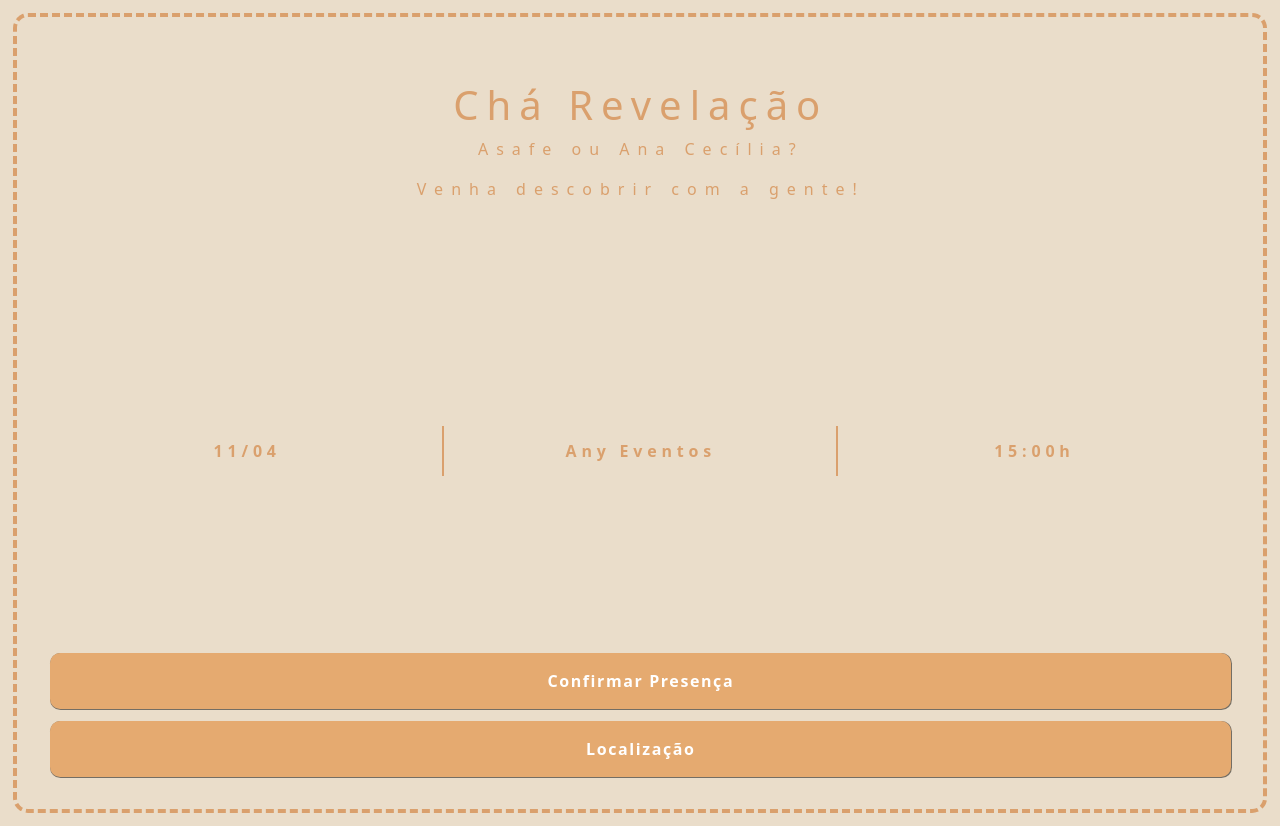
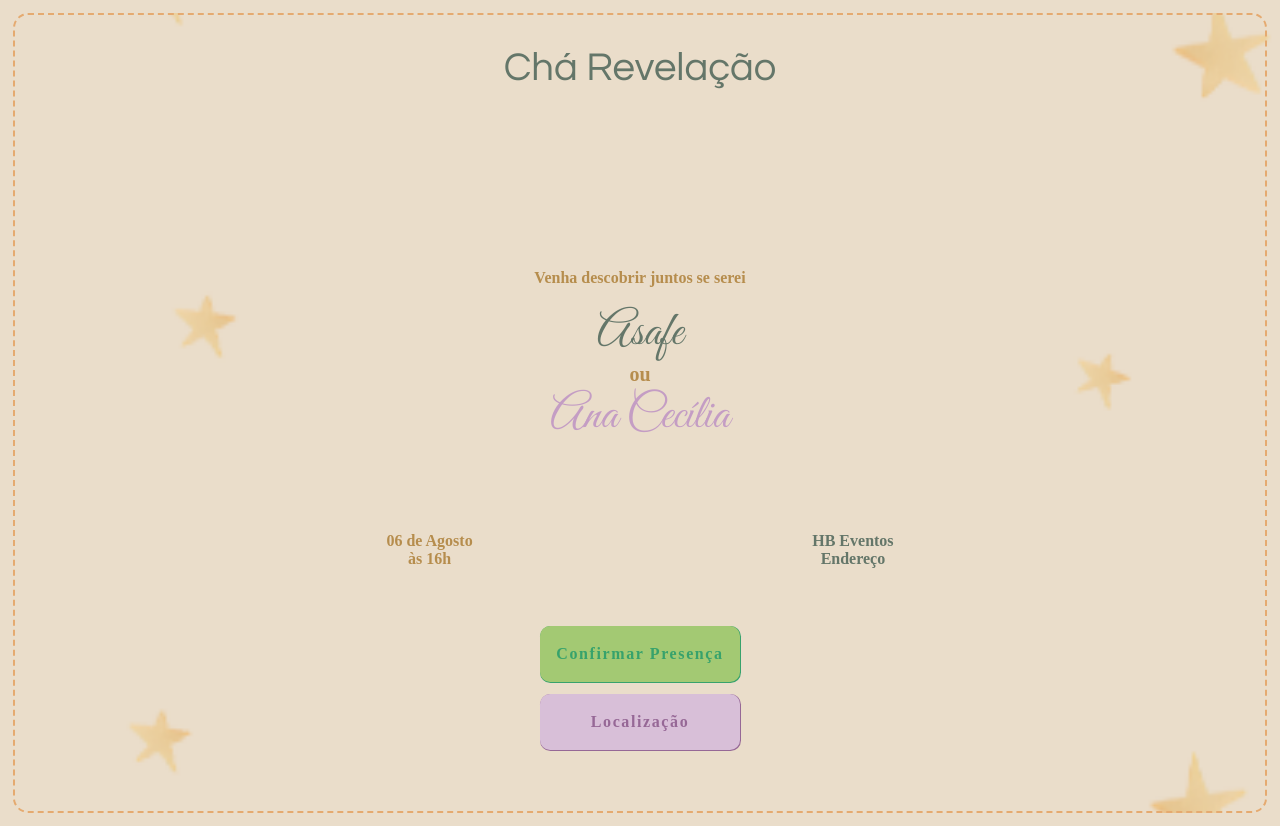
Before and after one commit to cHenrique0/baby-revelation, a plain HTML site: page index.html in a window 1280 px wide. Drawn offline with nearby package versions, Linux system fonts and the light colour scheme.

Commit message:
Refactor HTML structure and styles for index page; add color and font styles

```diff
--- a/index.html
+++ b/index.html
@@ -11,28 +11,41 @@
 </head>
 <body class="body">
   <div class="mainBackground">
-    <header class="heading">
-      <h1>Chá Revelação</h1>
-      <p>Asafe ou Ana Cecília?</p>
-      <p>Venha descobrir com a gente!</p>
+    <div class="borda">
+      <header class="heading flex-grow-1">
+        <div class="title-container">
+          <h2>Chá Revelação</h2>
+        </div>
+        <div class="baby-name-container">
+          <p>Venha descobrir juntos se serei</p>
+          <span class="baby-name name-for-boy">Asafe</span>
+          <span>ou</span>
+          <span class="baby-name name-for-girl">Ana Cecília</span>
+        </div>
       </header>
+      <main class="main-content">
         <div class="infos">
-      <span>11/04</span>
-      <span>Any Eventos</span>
-      <span>15:00h</span>
+          <div class="date-time">
+            <span>06 de Agosto</span>
+            <span>às 16h</span>
+          </div>
+          <div class="location">
+            <span>HB Eventos</span>
+            <span>Endereço</span>
+          </div>
         </div>
         <section id="etapa0">
-      <a href="./src/pages/form.html" class="button" id="confirmarPresenca">
+          <a href="./src/pages/form.html" class="button main-btn" id="confirmarPresenca">
             <!-- <svg xmlns="http://www.w3.org/2000/svg" width="24" viewBox="0 0 24 24" height="24" fill="none" class="svg-icon"><g stroke-width="2" stroke-linecap="round" stroke="#fff" fill-rule="evenodd" clip-rule="evenodd"><path d="m4 9c0-1.10457.89543-2 2-2h2l.44721-.89443c.33879-.67757 1.03131-1.10557 1.78889-1.10557h3.5278c.7576 0 1.4501.428 1.7889 1.10557l.4472.89443h2c1.1046 0 2 .89543 2 2v8c0 1.1046-.8954 2-2 2h-12c-1.10457 0-2-.8954-2-2z"></path><path d="m15 13c0 1.6569-1.3431 3-3 3s-3-1.3431-3-3 1.3431-3 3-3 3 1.3431 3 3z"></path></g></svg> -->
-        <!-- <span class="label">Confirmar Presença</span> -->
             Confirmar Presença
           </a>
-      <button id="local" type="button" class="button">
+          <button id="local" type="button" class="button secondary-btn">
             <!-- <svg xmlns="http://www.w3.org/2000/svg" width="24" viewBox="0 0 24 24" height="24" fill="none" class="svg-icon"><g stroke-width="2" stroke-linecap="round" stroke="#fff" fill-rule="evenodd" clip-rule="evenodd"><path d="m4 9c0-1.10457.89543-2 2-2h2l.44721-.89443c.33879-.67757 1.03131-1.10557 1.78889-1.10557h3.5278c.7576 0 1.4501.428 1.7889 1.10557l.4472.89443h2c1.1046 0 2 .89543 2 2v8c0 1.1046-.8954 2-2 2h-12c-1.10457 0-2-.8954-2-2z"></path><path d="m15 13c0 1.6569-1.3431 3-3 3s-3-1.3431-3-3 1.3431-3 3-3 3 1.3431 3 3z"></path></g></svg> -->
-        <!-- <span class="label">Localização</span> -->
             Localização
           </button>
         </section>
+      </main>
+    </div>
   </div>
 </body>
 </html>
--- /dev/null
+++ b/src/styles/colors.css
@@ -0,0 +1,10 @@
+:root {
+  --bege-escuro: #B68D4D;
+  --bege-medio: #E5AA70;
+  --verde-cha: #647669;
+  --verde-claro: #A3C973;
+  --verde-medio: #37A26C;
+  --lilas-claro: #D8BFD8;
+  --lilas-medio: #C49DC4;
+  --lilas-escuro: #966896;
+}
--- /dev/null
+++ b/src/styles/fonts.css
@@ -0,0 +1 @@
+@import url('https://fonts.googleapis.com/css2?family=Great+Vibes&family=Questrial&display=swap');
--- a/src/styles/index.css
+++ b/src/styles/index.css
@@ -1,7 +1,15 @@
+@import url(fonts.css);
+@import url(colors.css);
+@import url(checkbox.css);
+@import url(form.css);
+@import url(loading.css);
+
 * {
   box-sizing: border-box;
   padding: 0;
   margin: 0;
+  font-family: 'Times New Roman', Times, serif;
+  color: var(--bege-escuro);
 }
 
 .hidden {
@@ -13,49 +21,148 @@
 }
 
 .body {
+  margin: 0;
   background-color: #EADDCA;
 }
 
 .mainBackground {
+  max-width: 100vw;
   min-height: 100vh;
-  min-height: 100dvh;
+  background-image: url("../img/background.png");
+  background-size: cover;
+  background-repeat: no-repeat;
+  background-position: center;
+  background-color: transparent;
+  transition: .4s ease-in-out;
+}
+
+.borda {
   max-width: 100vw;
+  min-height: 100vh;
+  padding: 2em;
+  margin: 0.8em;
+  border: 2.5px dashed var(--bege-medio);
+  border-radius: 15px;
+  display: flex;
+  flex-direction: column;
+}
+
+.heading {
   display: flex;
   flex-direction: column;
   justify-content: space-between;
-  padding: 3em 2em 2em 2.1em;
-  margin: 0.8em;
-  border: 4px dashed #DAA06D;
-  border-radius: 15px;
-  background-color: #EADDCA;
-  /* box-shadow: 0 0 0 4px #EADDCA, 2px 2px 4px 2px rgba(0, 0, 0, 0.5); */
-  transition: .4s ease-in-out;
+  text-align: center;
+  flex-grow: 1;
 }
 
-.mainBackground .heading {
-  color: #DAA06D;
-  background-color: transparent;
-  letter-spacing: .5em;
+.title-container {
+  flex-grow: 1;
+}
+
+.title-container h2 {
+  color: var(--verde-cha);
+  font-family: Questrial;
+  font-size: 40px;
+  font-style: normal;
+  font-weight: 400;
+  line-height: normal;
+}
+
+.baby-name-container {
+  display: flex;
+  flex-direction: column;
+  justify-content: center;
+  align-items: center;
+  flex-grow: 1;
+}
+
+.baby-name-container p {
+  font-size: 16px;
+  font-style: normal;
+  font-weight: 700;
+  line-height: normal;
+}
+
+.baby-name-container span:nth-child(3) {
+  font-size: 20px;
+  font-style: normal;
+  font-weight: 700;
+  line-height: normal;
+}
+
+.baby-name {
+  font-family: "Great Vibes", serif;
+  font-size: 48px;
+  font-style: normal;
+  font-weight: 400;
+  line-height: normal;
+}
+
+.name-for-boy {
+  color: var(--verde-cha);
+}
+
+.name-for-girl {
+  color: var(--lilas-medio);
+}
+
+.main-content {
+  display: flex;
+  flex-grow: 0.5;
+  flex-direction: column;
+  justify-content: space-around;
+}
+
+.infos {
+  display: flex;
+  justify-content: space-evenly;
+  align-items: center;
   text-align: center;
-  padding-top: 1em;
-  padding-bottom: 3em;
-  text-shadow: inset -1px -1px 1px #DAA06D;
+  font-size: 16px;
+  font-style: normal;
+  font-weight: 700;
+  line-height: normal;
+}
+
+.date-time {
+  display: flex;
+  flex-direction: column;
+}
+
+.location {
+  display: flex;
+  flex-direction: column;
+}
+
+.location span{
+  color: var(--verde-cha);
 }
 
 .button {
+  width: 200px;
+  font-size: 16px;
   border-radius: 10px;
   outline: none;
   border: none;
-  color: white;
-  background-color: #E5AA70;
   font-weight: bold;
   letter-spacing: 0.1em;
   transition: .4s ease-in-out opacity,.1s ease-in-out active;
   padding: 1em;
-  box-shadow: 0.5px 0.5px 0.5px 0.5px rgba(0, 0, 0, 0.5);
   text-decoration: none;
   text-align: center;
   cursor: pointer;
+}
+
+.main-btn {
+  color: var(--verde-medio);
+  background-color: var(--verde-claro);
+  box-shadow: 0.5px 0.5px 0.5px 0.5px var(--verde-medio);
+}
+
+.secondary-btn {
+  color: var(--lilas-escuro);
+  background-color: var(--lilas-claro);
+  box-shadow: 0.5px 0.5px 0.5px 0.5px var(--lilas-escuro);
 }
 
 .button:nth-child(2) {
@@ -74,37 +181,5 @@
 #etapa0 {
   display: flex;
   flex-direction: column;
+  align-items: center;
 }
-
-.infos {
-  display: flex;
-  justify-content: space-between;
-  align-items: center;
-  position: relative;
-  color: #DAA06D;
-  font-weight: 800;
-  margin-bottom: 1em;
-  background-color: transparent;
-  letter-spacing: 0.30em;
-  line-height: 1.5em;
-  text-shadow: inset -1px -1px 1px #DAA06D;
-}
-
-.infos span {
-  flex: 1;
-  text-align: center;
-  align-content: center;
-  position: relative;
-  border: none;
-  height: 50px;
-  padding: 0 10px 0 10px;
-}
-
-.infos span:not(:last-child)::after {
-  content: "";
-  position: absolute;
-  border-right: 2px solid #DAA06D;
-  height: 100%;
-  top: 0;
-  right: 0;
-}
```
Also changed, not shown: src/pages/form.html (+0 -3 lines), src/img/background.png (added). Lines whose indentation alone changed are shown as unchanged.
